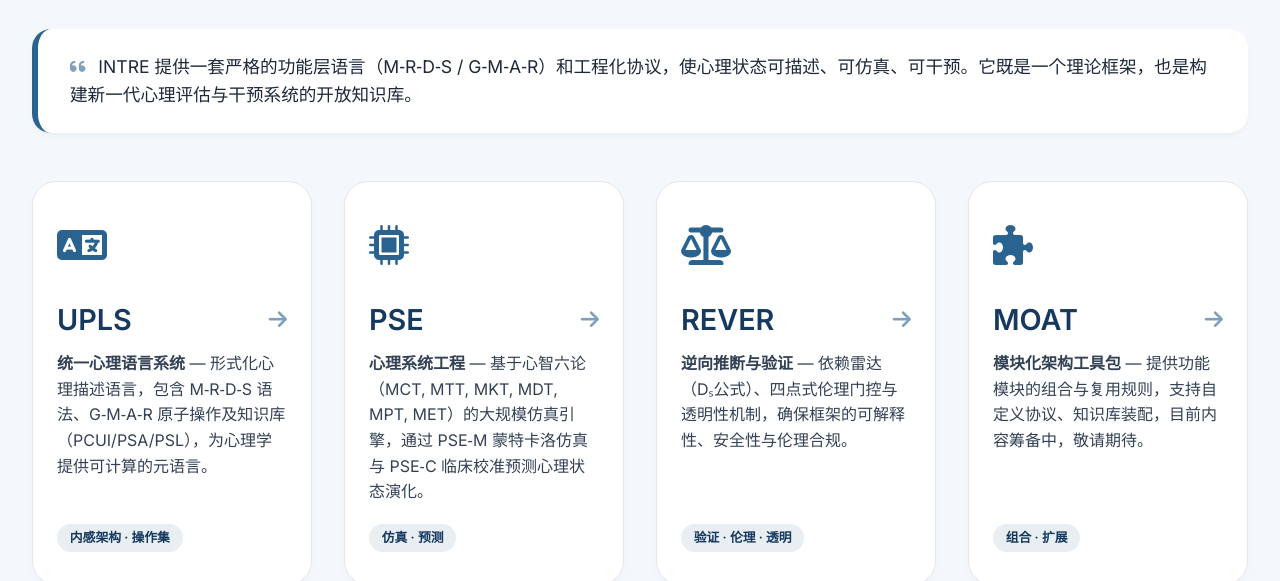
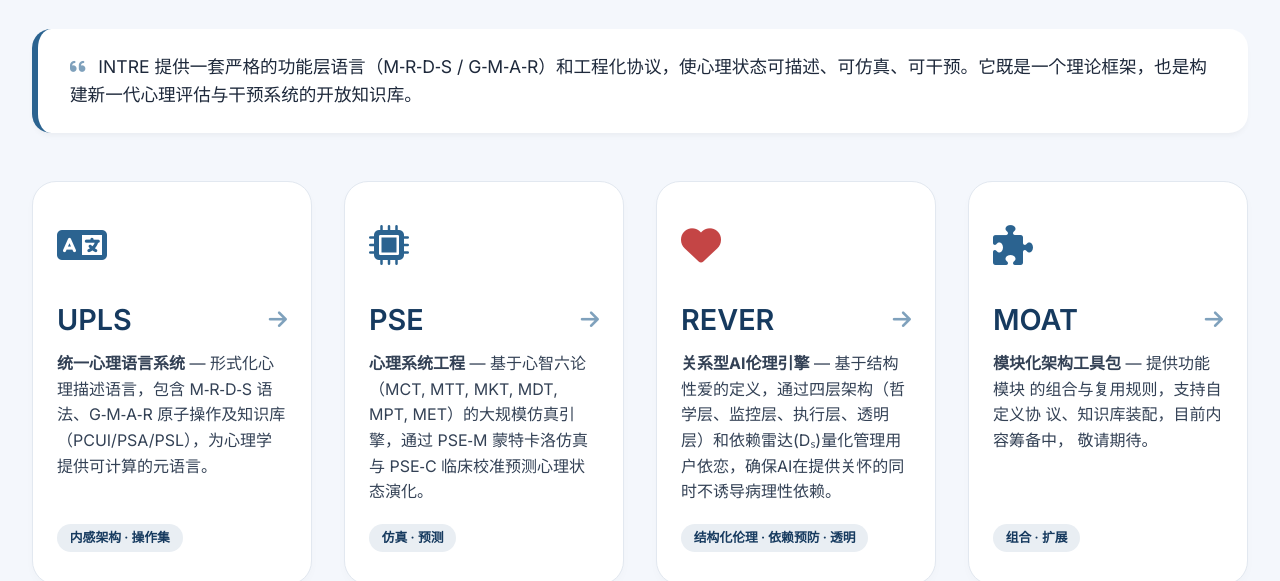
Before and after one commit to project003125/INTRE, a plain HTML site: page index.html in a window 1280 px wide. Shown: the part 241-822 px from the top of the page. Drawn offline with Linux system fonts and the light colour scheme.

Commit message:
Update index.html

```diff
--- a/index.html
+++ b/index.html
@@ -317,22 +317,24 @@
           <!-- REVER 卡片 -->
 <a href="/INTRE/rever/" class="card-link">
     <div class="card">
-                    <div class="card-icon"><i class="fas fa-balance-scale"></i></div>
+        <div class="card-icon"><i class="fas fa-heart" style="color:#c44545;"></i></div>
         <h2>REVER <i class="fas fa-arrow-right"></i></h2>
-                    <p><strong>逆向推断与验证</strong> — 依赖雷达（Dₛ公式）、四点式伦理门控与透明性机制，确保框架的可解释性、安全性与伦理合规。</p>
-                    <span class="badge">验证 · 伦理 · 透明</span>
+        <p><strong>关系型AI伦理引擎</strong> — 基于结构性爱的定义，通过四层架构（哲学层、监控层、执行层、透明层）和依赖雷达(Dₛ)量化管理用户依恋，确保AI在提供关怀的同时不诱导病理性依赖。</p>
+        <span class="badge">结构化伦理 · 依赖预防 · 透明</span>
     </div>
 </a>
-            <!-- MOAT 卡片 -->
+            <!-- MOAT 卡片 --><!-- MOAT 卡片 -->
 <a href="/INTRE/moat/" class="card-link">
     <div class="card">
         <div class="card-icon"><i class="fas fa-puzzle-piece"></i></div>
         <h2>MOAT <i class="fas fa-arrow-right"></i></h2>
-                    <p><strong>模块化架构工具包</strong> — 提供功能模块的组合与复用规则，支持自定义协议、知识库装配，目前内容筹备中，敬请期待。</p>
+        <p><strong>模块化架构工具包</strong> — 提供功能模块
+的组合与复用规则，支持自定义协
+议、知识库装配，目前内容筹备中，
+敬请期待。</p>
         <span class="badge">组合 · 扩展</span>
     </div>
 </a>
-        </div>
 
         <!-- 三层架构详细说明 -->
         <div class="layers">
```
Lines whose indentation alone changed are shown as unchanged.
